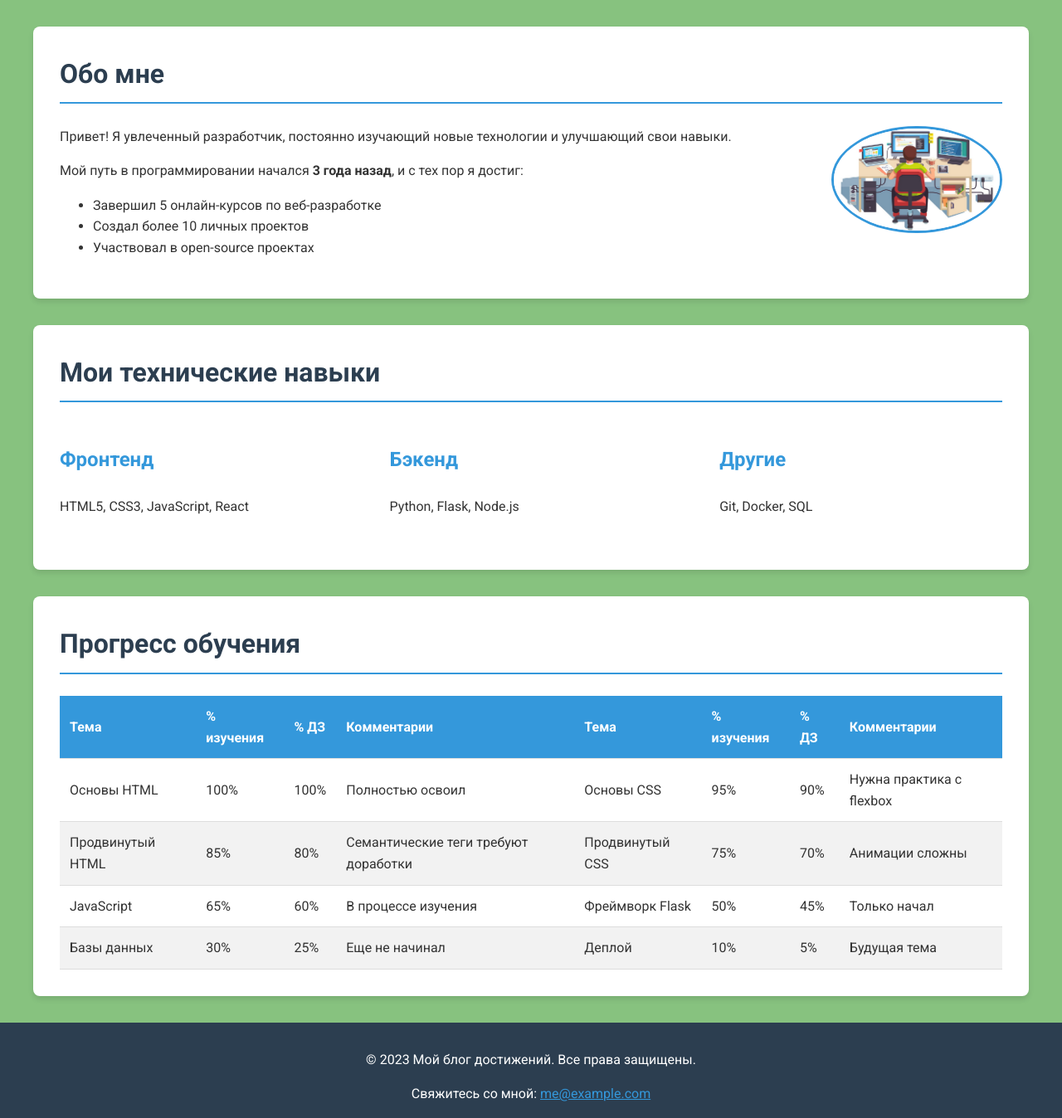
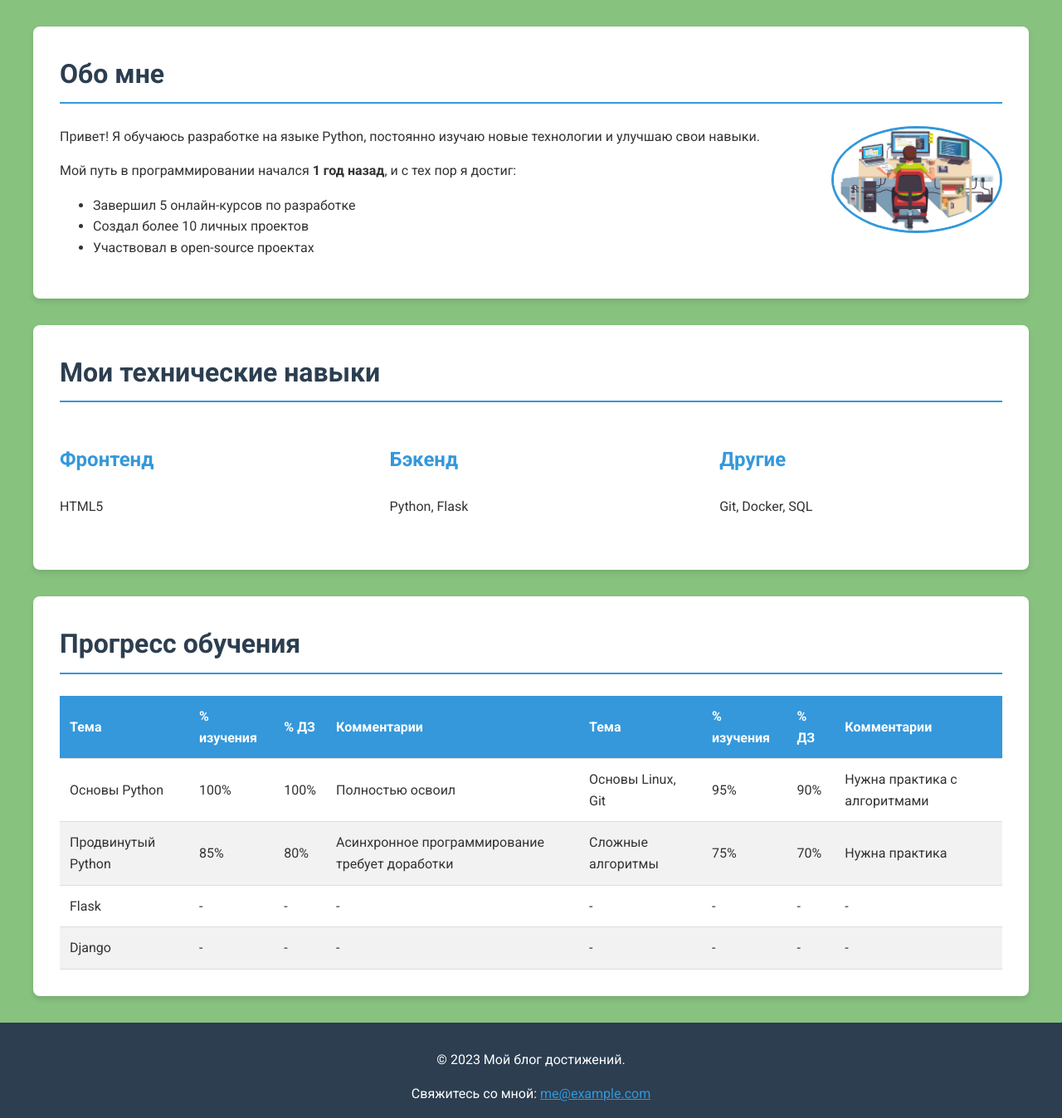
Before and after one commit to KirPavMos/flask_02, a Flask app: page / in a window 1280 px wide. Shown: the part 183-1531 px from the top of the page at 83% size. Run offline with Flask 3, Linux system fonts and the light colour scheme.

Commit message:
text mod1

```diff
--- a/templates/index.html
+++ b/templates/index.html
@@ -23,10 +23,10 @@
         <section id="about" class="card">
             <h2>Обо мне</h2>
             <img src="{{ url_for('static', filename='../static/images/profile.jpg') }}" alt="Мое фото" class="profile-img">
-            <p>Привет! Я увлеченный разработчик, постоянно изучающий новые технологии и улучшающий свои навыки.</p>
-            <p>Мой путь в программировании начался <strong>3 года назад</strong>, и с тех пор я достиг:</p>
+            <p>Привет! Я обучаюсь разработке на языке Python, постоянно изучаю новые технологии и улучшаю свои навыки.</p>
+            <p>Мой путь в программировании начался <strong>1 год назад</strong>, и с тех пор я достиг:</p>
             <ul>
-                <li>Завершил 5 онлайн-курсов по веб-разработке</li>
+                <li>Завершил 5 онлайн-курсов по разработке</li>
                 <li>Создал более 10 личных проектов</li>
                 <li>Участвовал в open-source проектах</li>
             </ul>
@@ -37,11 +37,11 @@
             <div class="skills-container">
                 <article>
                     <h3>Фронтенд</h3>
-                    <p>HTML5, CSS3, JavaScript, React</p>
+                    <p>HTML5</p>
                 </article>
                 <article>
                     <h3>Бэкенд</h3>
-                    <p>Python, Flask, Node.js</p>
+                    <p>Python, Flask</p>
                 </article>
                 <article>
                     <h3>Другие</h3>
@@ -67,44 +67,44 @@
                 </thead>
                 <tbody>
                     <tr>
-                        <td>Основы HTML</td>
+                        <td>Основы Python</td>
                         <td>100%</td>
                         <td>100%</td>
                         <td>Полностью освоил</td>
-                        <td>Основы CSS</td>
+                        <td>Основы Linux, Git</td>
                         <td>95%</td>
                         <td>90%</td>
-                        <td>Нужна практика с flexbox</td>
+                        <td>Нужна практика с алгоритмами</td>
                     </tr>
                     <tr>
-                        <td>Продвинутый HTML</td>
+                        <td>Продвинутый Python</td>
                         <td>85%</td>
                         <td>80%</td>
-                        <td>Семантические теги требуют доработки</td>
-                        <td>Продвинутый CSS</td>
+                        <td>Асинхронное программирование требует доработки</td>
+                        <td>Сложные алгоритмы</td>
                         <td>75%</td>
                         <td>70%</td>
-                        <td>Анимации сложны</td>
+                        <td>Нужна практика</td>
                     </tr>
                     <tr>
-                        <td>JavaScript</td>
-                        <td>65%</td>
-                        <td>60%</td>
-                        <td>В процессе изучения</td>
-                        <td>Фреймворк Flask</td>
-                        <td>50%</td>
-                        <td>45%</td>
-                        <td>Только начал</td>
+                        <td>Flask</td>
+                        <td>-</td>
+                        <td>-</td>
+                        <td>-</td>
+                        <td>-</td>
+                        <td>-</td>
+                        <td>-</td>
+                        <td>-</td>
                     </tr>
                     <tr>
-                        <td>Базы данных</td>
-                        <td>30%</td>
-                        <td>25%</td>
-                        <td>Еще не начинал</td>
-                        <td>Деплой</td>
-                        <td>10%</td>
-                        <td>5%</td>
-                        <td>Будущая тема</td>
+                        <td>Django</td>
+                        <td>-</td>
+                        <td>-</td>
+                        <td>-</td>
+                        <td>-</td>
+                        <td>-</td>
+                        <td>-</td>
+                        <td>-</td>
                     </tr>
                 </tbody>
             </table>
@@ -112,7 +112,7 @@
     </main>
 
     <footer>
-        <p>&copy; 2023 Мой блог достижений. Все права защищены.</p>
+        <p>&copy; 2023 Мой блог достижений.</p>
         <address>
             Свяжитесь со мной: <a href="mailto:me@example.com">me@example.com</a>
         </address>
```
Also changed, not shown: README.md.
